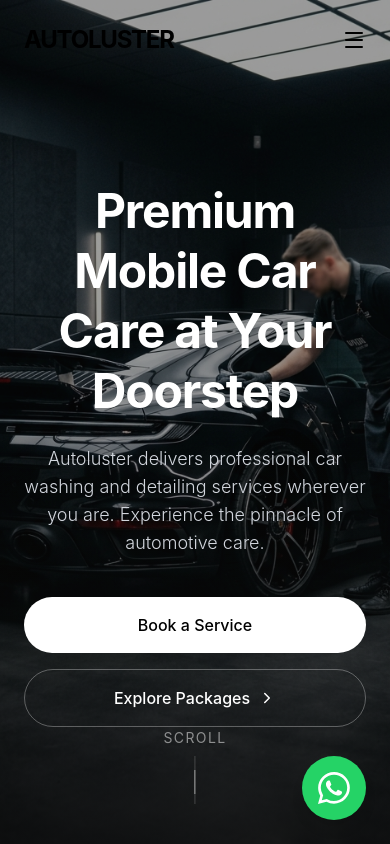
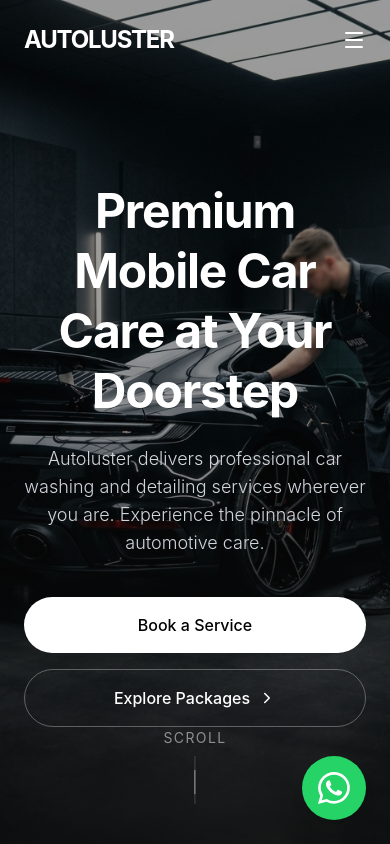
Before and after one commit to yaduskrishna18-cpu/autoluster-car-detailing-booking-portal, a React (Vite) app: page / in a window 390 px wide. Shown: the top 844 px of the page. Built offline with nearby package versions, Linux system fonts and the light colour scheme.

Commit message:
Fix mobile navbar colors on Hero section

```diff
--- a/src/components/Navbar.jsx
+++ b/src/components/Navbar.jsx
@@ -35,7 +35,9 @@ export default function Navbar() {
       <div className="max-w-7xl mx-auto px-6 md:px-12 flex justify-between items-center">
         {/* Logo */}
         <Link to="/" className="flex items-center gap-2 z-50">
-          <span className={`text-2xl font-bold tracking-tighter ${isScrolled || location.pathname !== '/' ? 'text-black' : 'text-black md:text-white'}`}>
+          <span className={`text-2xl font-bold tracking-tighter transition-colors ${
+            isScrolled || location.pathname !== '/' || isMobileMenuOpen ? 'text-black' : 'text-white'
+          }`}>
             AUTOLUSTER
           </span>
         </Link>
@@ -47,7 +49,7 @@ export default function Navbar() {
               key={link.name}
               href={link.path}
               className={`text-sm font-medium transition-colors hover:text-gray-500 ${
-                isScrolled || location.pathname !== '/' ? 'text-gray-900' : 'text-gray-900 md:text-gray-200'
+                isScrolled || location.pathname !== '/' ? 'text-gray-900' : 'text-gray-200 hover:text-white'
               }`}
             >
               {link.name}
@@ -60,7 +62,7 @@ export default function Navbar() {
           <Link
             to="/login"
             className={`flex items-center gap-2 text-sm font-medium transition-colors hover:text-gray-500 ${
-              isScrolled || location.pathname !== '/' ? 'text-gray-900' : 'text-gray-900 md:text-gray-200'
+              isScrolled || location.pathname !== '/' ? 'text-gray-900' : 'text-gray-200 hover:text-white'
             }`}
           >
             <User size={18} />
@@ -77,13 +79,13 @@ export default function Navbar() {
 
         {/* Mobile Menu Button */}
         <button
-          className="md:hidden z-50"
+          className="md:hidden z-50 transition-colors"
           onClick={() => setIsMobileMenuOpen(!isMobileMenuOpen)}
         >
           {isMobileMenuOpen ? (
-            <X size={24} className={isScrolled || location.pathname !== '/' ? 'text-black' : 'text-black'} />
+            <X size={24} className={isScrolled || location.pathname !== '/' || isMobileMenuOpen ? 'text-black' : 'text-white'} />
           ) : (
-            <Menu size={24} className={isScrolled || location.pathname !== '/' ? 'text-black' : 'text-black'} />
+            <Menu size={24} className={isScrolled || location.pathname !== '/' ? 'text-black' : 'text-white'} />
           )}
         </button>
 
```
